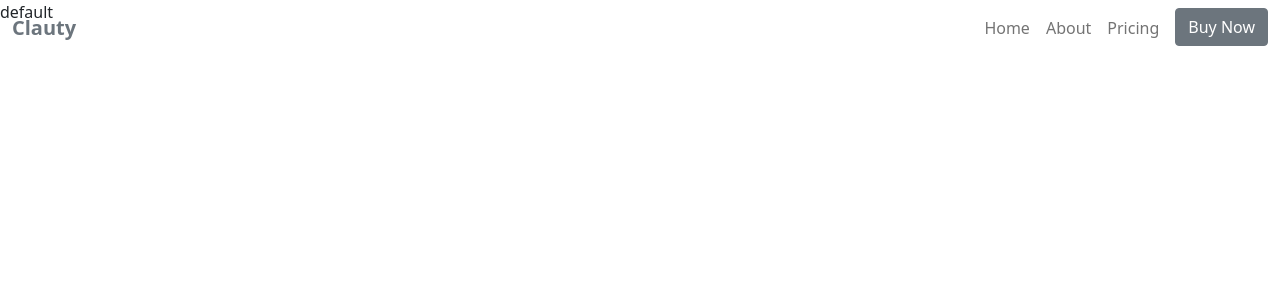
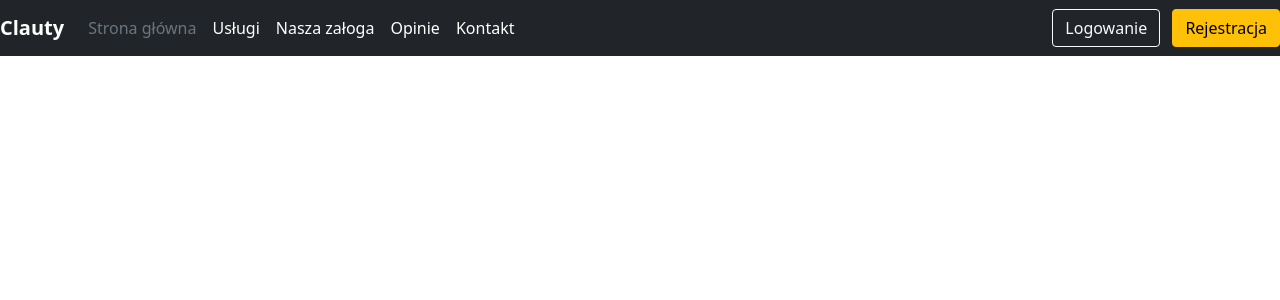
Before and after one commit to KrolikowskiK/beauty-salon-django-webapp, a Django app: template templates/base.html in a window 1280 px wide. Shown: the top 300 px of the page. Run offline with Django 4.2, Linux system fonts and the light colour scheme; the template is opened without the code that fills it, so the values that code supplies are empty.

Commit message:
make form

```diff
--- a/templates/navbar.html
+++ b/templates/navbar.html
@@ -1,37 +1,30 @@
-<nav class="navbar navbar-expand-md fixed-top navbar-light">
-    <div class="container-xxl">
+<nav class="navbar navbar-expand-md navbar-dark bg-dark fixed-top">
         <a href="#intro" class="navbar-brand">
-            <span class="fw-bold text-secondary">
-                <i class="bi bi-book-half"></i>
+            <span class="fw-bold text-white">
                 Clauty
             </span>
         </a>
-        <!-- toggle button for mobile nav -->
-        <button class="navbar-toggler" type="button" data-bs-toggle="collapse"
-        data-bs-target="#main-nav" aria-controls="main-nav" aria-expanded="false"
-        aria-label="Toggle navigation">
-            <span class="navbar-toggler-icon"></span>
-        </button>
+
+    <button class="navbar-toggler" type="button" data-bs-toggle="collapse" data-bs-target="#main-nav" aria-controls="main-nav" aria-expanded="false" aria-label="Toggle navigation">
+        <span class="navbar-toggler-icon"></span>
+    </button>
 
         <!-- navbar links -->
-        <div class="collapse navbar-collapse justify-content-end align-center" id="main-nav">
-            <ul class="navbar-nav">
-                <li class="nav-item">
-                    <a class="nav-link" href="#home">Home</a>
-                </li>
-                <li class="nav-item">
-                    <a class="nav-link" href="#about">About</a>
-                </li>
-                <li class="nav-item">
-                    <a class="nav-link" href="#pricing">Pricing</a>
-                </li>
-                <li class="nav-item d-md-none">
-                    <a class="nav-link" href="#register">Register</a>
-                </li>
-                <li class="nav-item ms-2 d-none d-md-inline">
-                    <a class="btn btn-secondary" href="#pricing">Buy Now</a>
-                </li>
-            </ul>
+        <div class="collapse navbar-collapse" id="main-nav">
+        <ul class="nav col-12 col-lg-auto me-lg-auto mb-2 justify-content-center mb-md-0">
+            <li><a href="#" class="nav-link px-2 text-secondary">Strona główna</a></li>
+            <li><a href="#" class="nav-link px-2 text-white">Usługi</a></li>
+            <li><a href="#" class="nav-link px-2 text-white">Nasza załoga</a></li>
+            <li><a href="#" class="nav-link px-2 text-white">Opinie</a></li>
+            <li><a href="#" class="nav-link px-2 text-white">Kontakt</a></li>
+        </ul>
+            <div class="text-end">
+             <button type="button" class="btn btn-outline-light me-2">Logowanie</button>
+             <button type="button" class="btn btn-warning">Rejestracja</button>
+            </div>
         </div>
-    </div>
+
+
+        <!--<div class="collapse navbar-collapse" id="main-nav">
+        </div>-->
 </nav>
```
Also changed, not shown: accounts/templates/accounts/login.html (+32 -0 lines).
